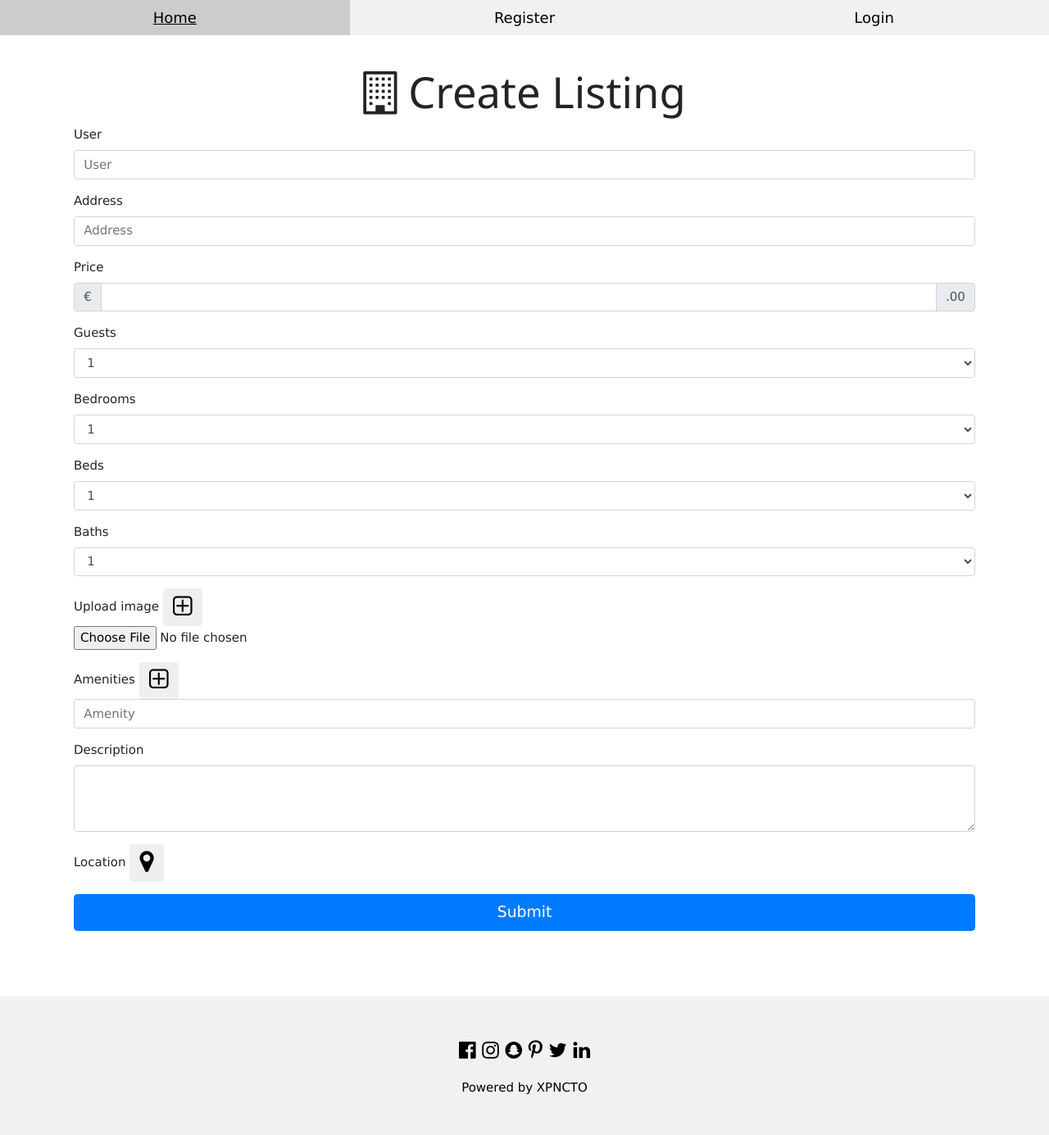
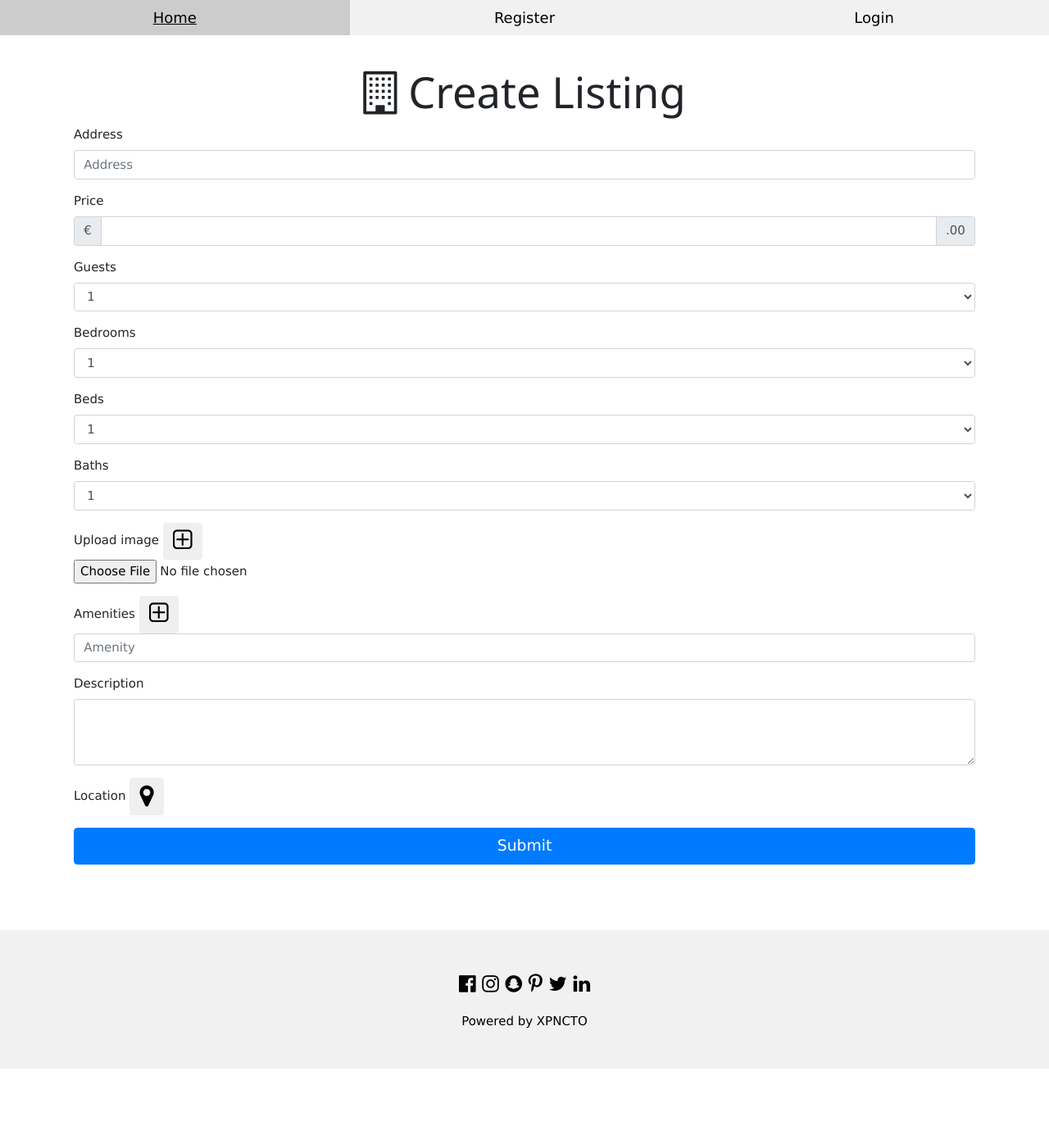
Before and after one commit to nkolchakov/Staykeepers-Hackathon, a Flask app: page /createListing in a window 1280 px wide. Shown: the whole page at 82% size. After the commit the page ends 1304 px from the top, so only its background shows below. Run offline with Flask 2, Linux system fonts and the light colour scheme; some libraries are stand-ins or nearby versions.

Commit message:
Remove user from form

```diff
--- a/app/templates/create-listing.html
+++ b/app/templates/create-listing.html
@@ -45,12 +45,6 @@
       Create Listing
     </h1>
     <form id="listingForm" action="createListing" enctype=multipart/form-data method="post">
-      <div class="form-group">
-        <label for="user">User</label>
-        <div>
-          <input class="form-control" type="text" placeholder="User" id="user" name="user" required>
-        </div>
-      </div>
       <div class="form-group">
         <label for="address">Address</label>
         <div>
```
